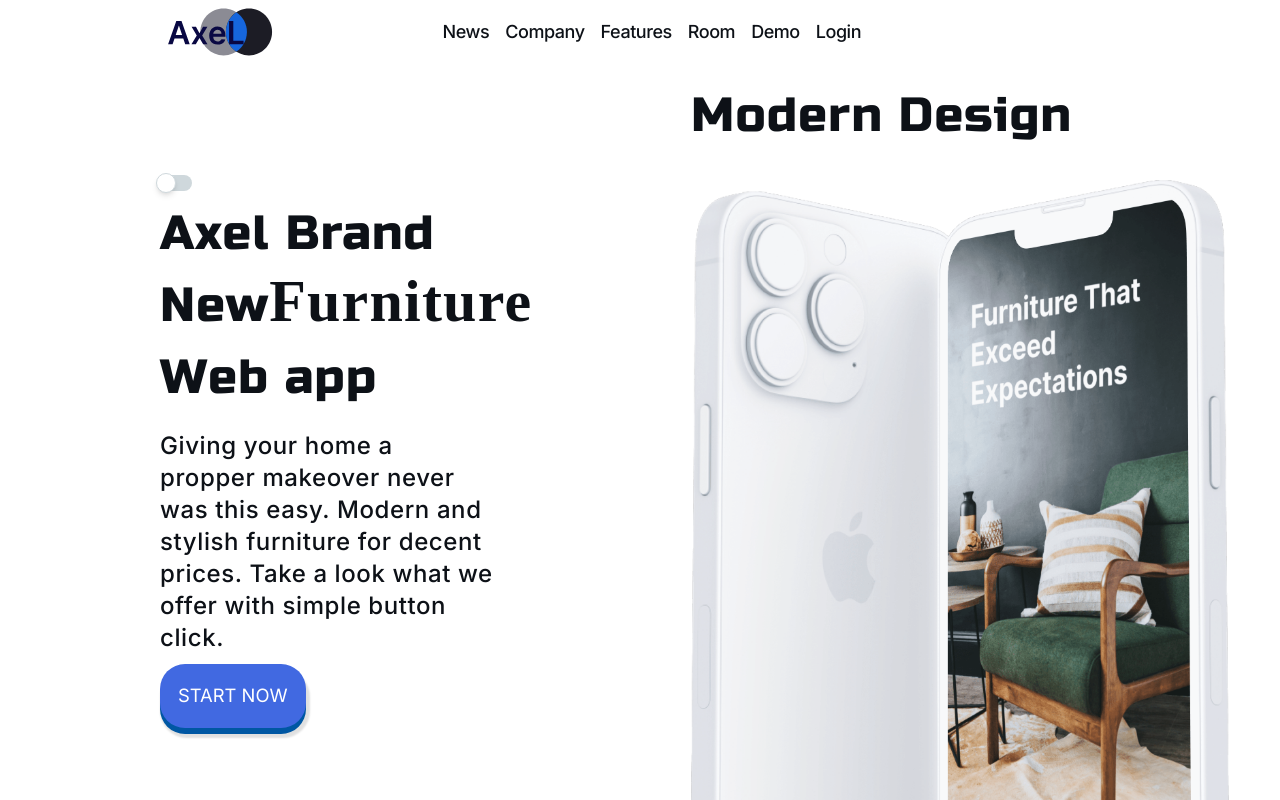
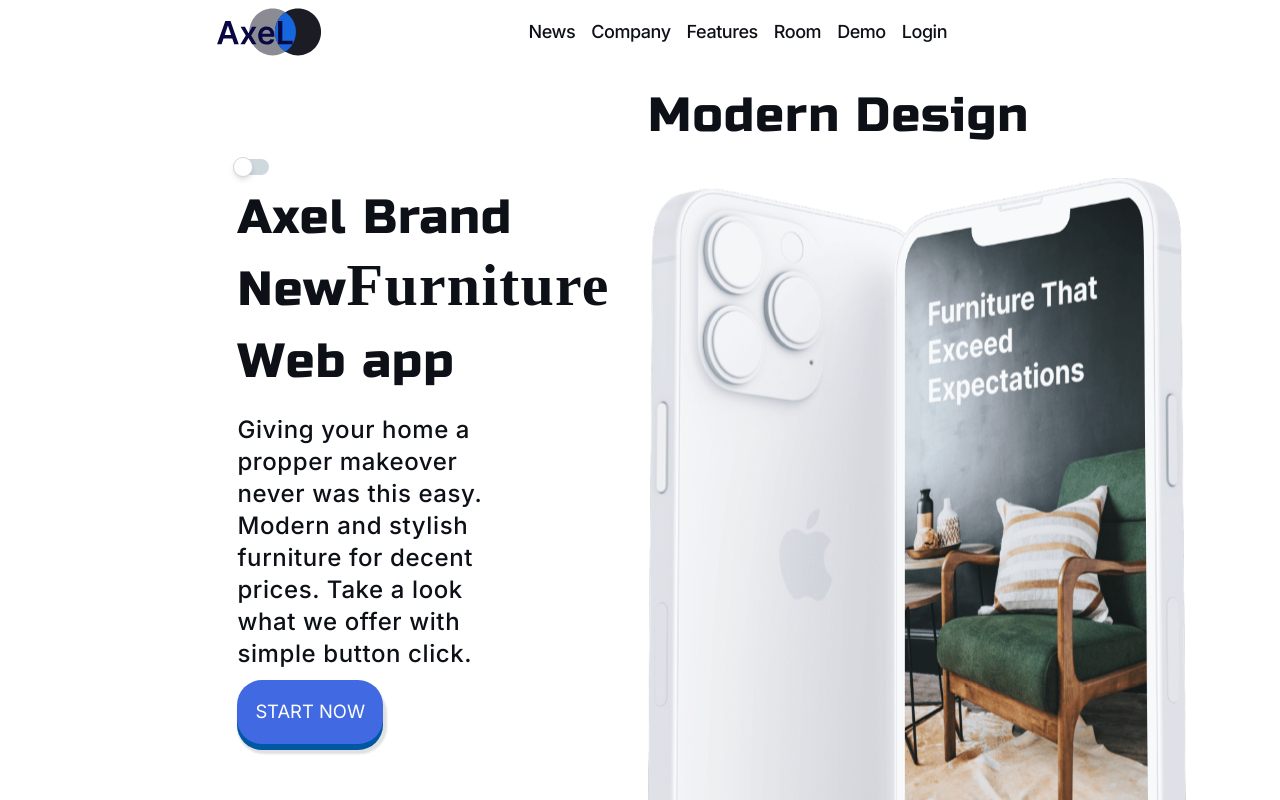
Before and after one commit to skshm-verma/Modern-Website, a React (Vite) app: page / in a window 1280 px wide. Shown: the top 800 px of the page. Built offline with nearby package versions, Linux system fonts and the light colour scheme; a web font is replaced by a local one.

Commit message:
added a wrapperContainer

```diff
--- a/src/App.jsx
+++ b/src/App.jsx
@@ -3,13 +3,20 @@ import Navbar from './components/Navbar/Navbar'
 import './App.css'
 import Footer from './components/Footer/Footer'
 import Header from './components/Header/Header'
+import WrapperContainer from './components/WrapperContainer/WrapperContainer'
 
 function App() {
   return (
       <div>
+        <WrapperContainer navHead>
         <Navbar/>
         <Header/>
-        <Footer/>
+        </WrapperContainer>
+         <div className='bg-gray-100 w-full'>
+         <WrapperContainer>
+
+         </WrapperContainer>
+         </div>
       </div>
   )
 }
--- a/src/components/Navbar/Navbar.jsx
+++ b/src/components/Navbar/Navbar.jsx
@@ -35,7 +35,7 @@ const Navbar = () => {
         'bg-transparent h-16 w-full fixed transition ease-in-out duration-500 flex items-center z-20'
         }>
         <div className="grid grid-cols-2 justify-items-center items-center content-center">
-          <div>
+          <div className='pl-20 w-4/5'>
             <img src={logo} alt="logoImage" />
           </div>
           <div className='flex items-center w-full'>
--- /dev/null
+++ b/src/components/WrapperContainer/WrapperContainer.jsx
@@ -0,0 +1,11 @@
+import React from 'react'
+
+const WrapperContainer = ({navHead , children}) => {
+  return (
+    <div className={!navHead ? 'container mx-auto px-4 bg-wrapperBg h-full w-full bg-cover bg-no-repeat bg-center rounded-xl -translate-y-36 drop-shadow-2xl' : 'container mx-auto px-4'}>
+      {children}
+    </div>
+  )
+}
+
+export default WrapperContainer
--- a/tailwind.config.js
+++ b/tailwind.config.js
@@ -4,16 +4,30 @@ module.exports = withMT({
   content: ["./index.html", "./src/**/*.{vue,js,ts,jsx,tsx}"],
   theme: {
     extend: {
-      fontFamily : {
-        petitForma : "Petit Formal Script",
-        inter : "Inter",
+      fontFamily: {
+        petitForma: "Petit Formal Script",
+        inter: "Inter",
         russo: "Russo One",
-        roboto : "Roboto"
+        roboto: "Roboto"
       },
-      colors : {
-        dark : "#0d1117",
+      colors: {
+        dark: "#0d1117",
       }
     },
+
+    backgroundImage: {
+          wrapperBg: 'url(assets/wrapperBackground.svg)'
+    },
+
+    container: {
+      screens: {
+        sm: '640px',
+        md: '767px',
+        lg: '1140px',
+        xl: '1440px',
+        "2xl": '1800px'
+      }
+    }
   },
   plugins: [],
 });
```
